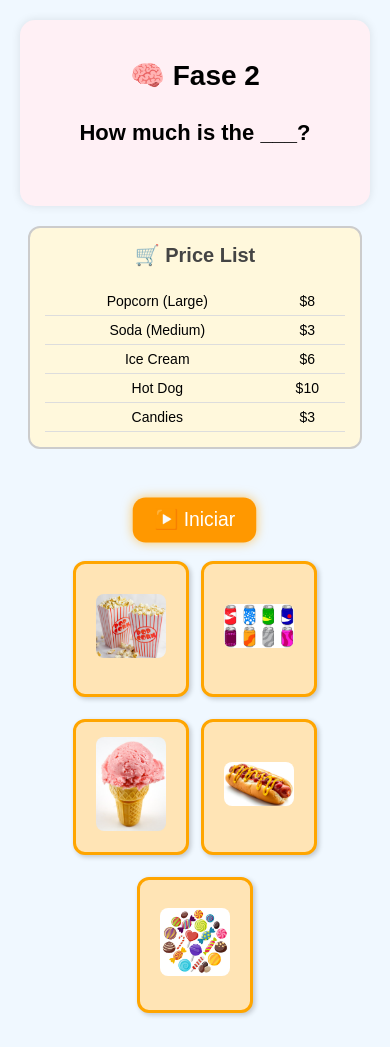
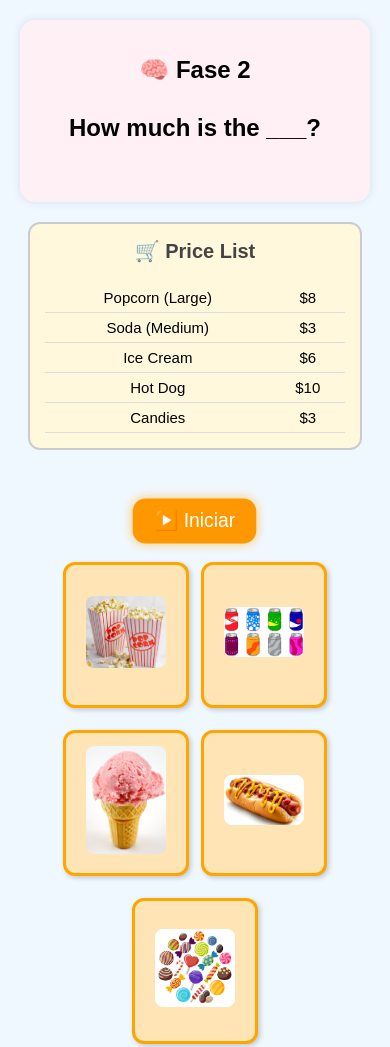
Before and after one commit to emartani/select-how-much, a plain HTML site: page nivel2.html in a window 390 px wide. Shown: the top 1047 px of the page. Drawn offline with Linux system fonts and the light colour scheme.

Commit message:
ajustes cel

```diff
--- a/css/style.css
+++ b/css/style.css
@@ -142,8 +142,12 @@ body {
 }
 
 @media (max-width: 400px) {
-  #question {
-    font-size: 22px;
+  .question-box h1 {
+    font-size: 24px;
+  }
+
+  .question-box h2 {
+    font-size: 20px;
   }
 
   #response {
@@ -151,14 +155,33 @@ body {
   }
 
   .option {
-    width: 90px;
-    height: 110px;
+    width: 100px;
+    height: 120px;
   }
 
   .option img {
-    width: 70px;
+    width: 80px;
+  }
+
+  .option p {
+    font-size: 16px;
+  }
+
+  #startButton,
+  #nextButton {
+    font-size: 16px;
+    padding: 8px 16px;
+  }
+
+  .price-panel {
+    font-size: 16px;
+  }
+
+  .price-panel table {
+    font-size: 15px;
   }
 }
+
 
 @keyframes pulse {
   0% { transform: scale(1); }
```
